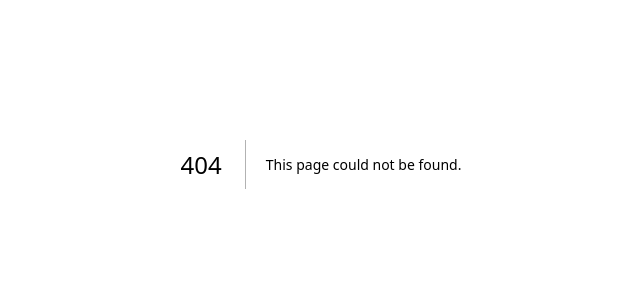
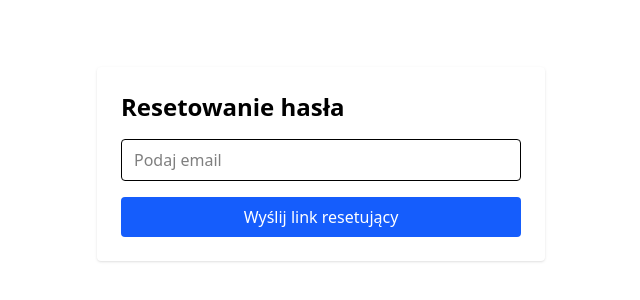
Before and after one commit to BartoszBee/loginbox, a Next.js app: page /reset in a window 1280 px wide. Before the commit this address had no page. Shown: the part 236-536 px from the top of the page, without its empty margins (319-959 px from the left). Built offline with nearby package versions, Linux system fonts and the light colour scheme.

Commit message:
reset page added

```diff
--- /dev/null
+++ b/app/reset/page.tsx
@@ -0,0 +1,72 @@
+"use client";
+
+import { useState } from "react";
+
+export default function ResetPage() {
+  const [email, setEmail] = useState("");
+  const [sentToken, setSentToken] = useState("");
+  const [error, setError] = useState("");
+
+  async function handleSubmit(e: React.FormEvent) {
+    e.preventDefault();
+    setError("");
+
+    const res = await fetch("/api/reset/request", {
+      method: "POST",
+      headers: { "Content-Type": "application/json" },
+      body: JSON.stringify({ email }),
+    });
+
+    const data = await res.json();
+
+    if (!res.ok) {
+      setError(data.error || "Błąd");
+      return;
+    }
+
+    setSentToken(data.token);
+  }
+
+  return (
+    <main className="min-h-screen flex justify-center items-center p-4">
+      <div className="w-full max-w-md p-6 bg-white shadow rounded">
+        <h1 className="text-2xl font-bold mb-4">Resetowanie hasła</h1>
+
+        <form onSubmit={handleSubmit} className="space-y-4">
+          <input
+            type="email"
+            placeholder="Podaj email"
+            className="w-full border px-3 py-2 rounded"
+            value={email}
+            onChange={(e) => setEmail(e.target.value)}
+            required
+          />
+
+          <button
+            type="submit"
+            className="w-full bg-blue-600 text-white py-2 rounded hover:bg-blue-700"
+          >
+            Wyślij link resetujący
+          </button>
+        </form>
+
+        {error && <p className="mt-4 text-red-600">{error}</p>}
+
+        {sentToken && (
+          <div className="mt-4 p-3 bg-green-100 text-green-800 rounded">
+            Token resetujący (w realnej aplikacji wysyłany mailem):
+            <br />
+            <strong>{sentToken}</strong>
+            <br />
+            <a
+              className="text-blue-600 underline"
+              href={`/reset/${sentToken}`}
+            >
+              Kliknij, aby ustawić nowe hasło →
+            </a>
+          </div>
+        )}
+      </div>
+    </main>
+  );
+}
```
